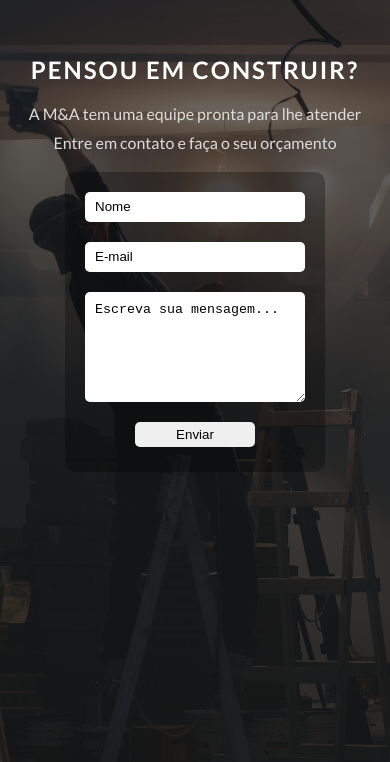
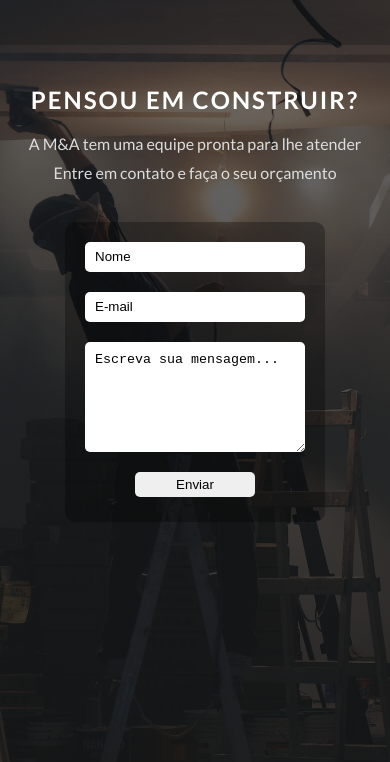
Before and after one commit to alveselivelton/mea-construtora, a plain HTML site: page index.html in a window 390 px wide. Shown: the part 82-844 px from the top of the page. Drawn offline with Linux system fonts and the light colour scheme.

Commit message:
corrigindo-responsivo

```diff
--- a/css/styles.css
+++ b/css/styles.css
@@ -225,19 +225,19 @@ body {
     font-size: 2.2rem;
   }
 
+  .conteudo-principal {
+    display: flex;
+    flex-direction: column;
+    margin-top: 40px;
+    gap: 40px;
+  }
+
   .conteudo-principal-escrito h1 {
     font-size: 3.2rem;
   }
 
   .conteudo-principal-escrito p {
     font-size: 2rem;
-  }
-
-  .conteudo-principal {
-    display: flex;
-    flex-direction: column;
-    margin-top: 10px;
-    gap: 20px;
   }
 }
 
```
